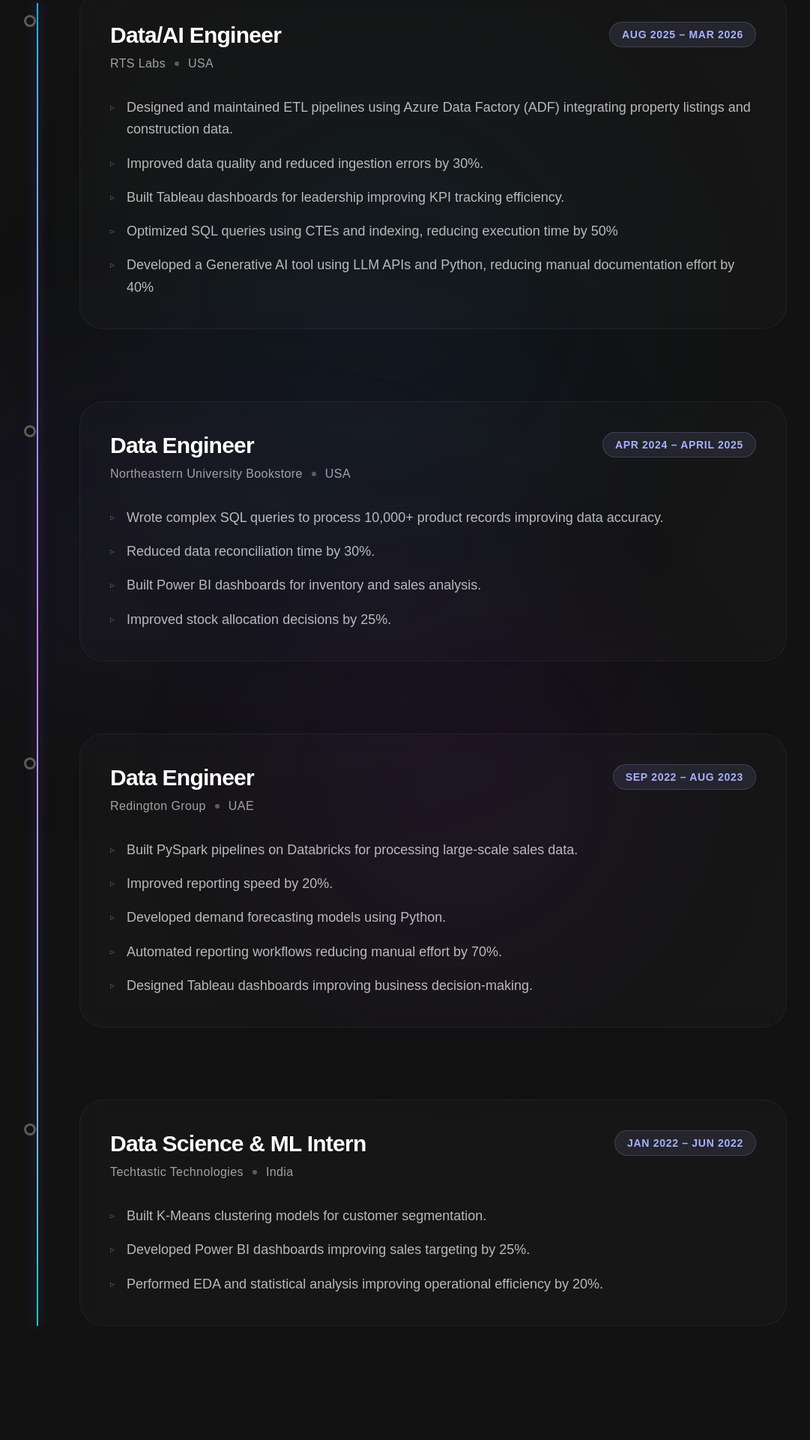
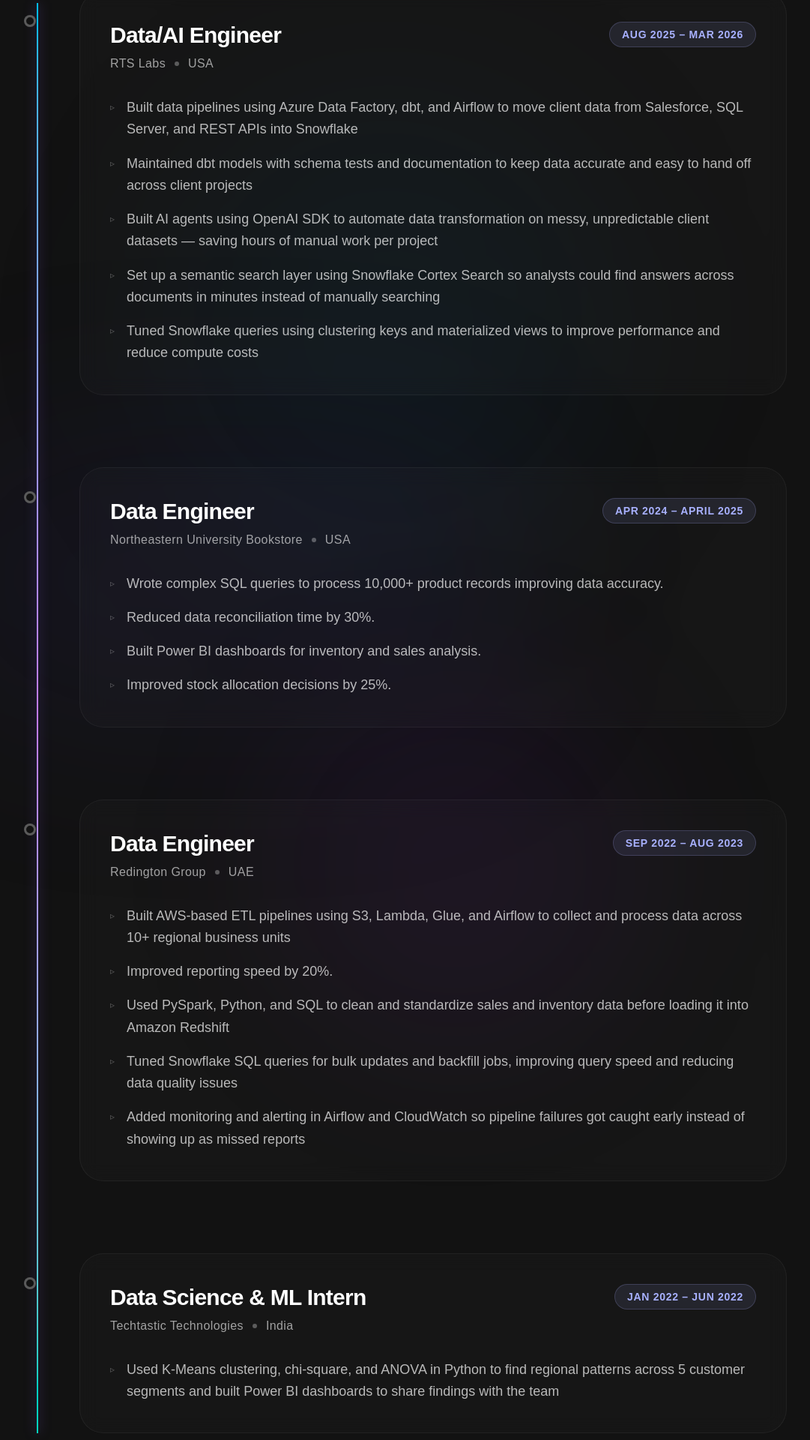
Before and after one commit to nikitagupta09/portfoliomain, a Next.js app: page / in a window 1280 px wide. Shown: the part 2097-4017 px from the top of the page at 75% size, without its empty margins (102-1183 px from the left). Built offline with nearby package versions, Linux system fonts and the light colour scheme.

Commit message:
Update Experience.tsx

```diff
--- a/components/Experience.tsx
+++ b/components/Experience.tsx
@@ -21,11 +21,11 @@
     location: "USA",
     period: "Aug 2025 – Mar 2026",
     highlights: [
-      "Designed and maintained ETL pipelines using Azure Data Factory (ADF) integrating property listings and construction data.",
-      "Improved data quality and reduced ingestion errors by 30%.",
-      "Built Tableau dashboards for leadership improving KPI tracking efficiency.",
-      "Optimized SQL queries using CTEs and indexing, reducing execution time by 50%",
-      "Developed a Generative AI tool using LLM APIs and Python, reducing manual documentation effort by 40%"
+      "Built data pipelines using Azure Data Factory, dbt, and Airflow to move client data from Salesforce, SQL Server, and REST APIs into Snowflake",
+      "Maintained dbt models with schema tests and documentation to keep data accurate and easy to hand off across client projects",
+      "Built AI agents using OpenAI SDK to automate data transformation on messy, unpredictable client datasets — saving hours of manual work per project",
+      "Set up a semantic search layer using Snowflake Cortex Search so analysts could find answers across documents in minutes instead of manually searching",
+      "Tuned Snowflake queries using clustering keys and materialized views to improve performance and reduce compute costs"
     ],
   },
   {
@@ -48,11 +48,11 @@
     location: "UAE",
     period: "Sep 2022 – Aug 2023",
     highlights: [
-      "Built PySpark pipelines on Databricks for processing large-scale sales data.",
+      "Built AWS-based ETL pipelines using S3, Lambda, Glue, and Airflow to collect and process data across 10+ regional business units",
       "Improved reporting speed by 20%.",
-      "Developed demand forecasting models using Python.",
-      "Automated reporting workflows reducing manual effort by 70%.",
-      "Designed Tableau dashboards improving business decision-making."
+      "Used PySpark, Python, and SQL to clean and standardize sales and inventory data before loading it into Amazon Redshift",
+      "Tuned Snowflake SQL queries for bulk updates and backfill jobs, improving query speed and reducing data quality issues",
+      "Added monitoring and alerting in Airflow and CloudWatch so pipeline failures got caught early instead of showing up as missed reports"
     ],
   },
   {
@@ -62,9 +62,7 @@
     location: "India",
     period: "Jan 2022 – Jun 2022",
     highlights: [
-      "Built K-Means clustering models for customer segmentation.",
-      "Developed Power BI dashboards improving sales targeting by 25%.",
-      "Performed EDA and statistical analysis improving operational efficiency by 20%."
+      "Used K-Means clustering, chi-square, and ANOVA in Python to find regional patterns across 5 customer segments and built Power BI dashboards to share findings with the team",
     ],
   },
 ];
```
